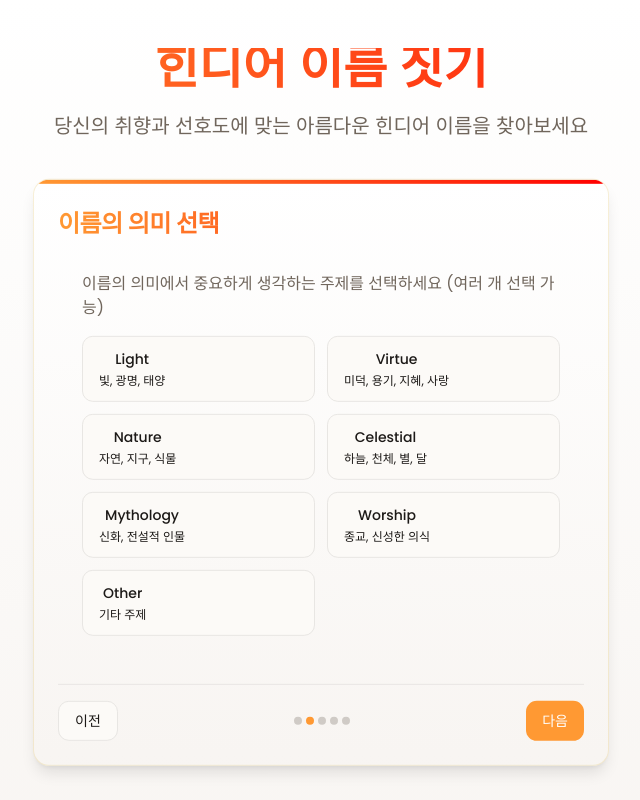
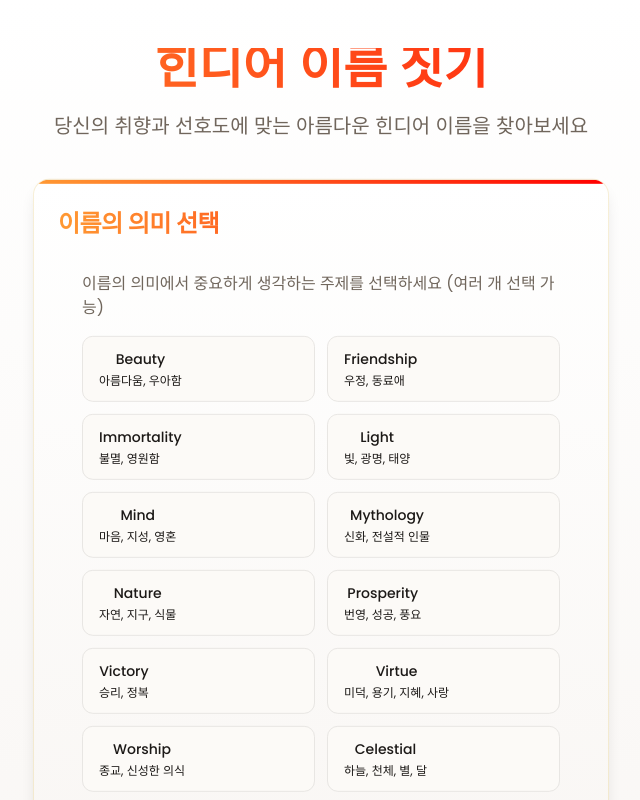
Before and after one commit to joonbeom02/hindi-name-oracle, a React (Vite) app: page / in a window 1280 px wide. Both pictures are taken after a click on the button "다음". Shown: the top 800 px of the page, without its empty margins (319-959 px from the left). Built offline with nearby package versions, Linux system fonts and the light colour scheme.

Commit message:
Fix: Display meaning themes
Reflect the meaning themes in the UI.

```diff
--- a/src/components/NameCard.tsx
+++ b/src/components/NameCard.tsx
@@ -2,7 +2,7 @@
 import React, { useState } from 'react';
 import { Card, CardContent, CardDescription, CardFooter, CardHeader, CardTitle } from "@/components/ui/card";
 import { Button } from "@/components/ui/button";
-import { HindiName } from '@/types';
+import { HindiName, MeaningTheme } from '@/types';
 import { Heart } from 'lucide-react';
 import { useToast } from "@/hooks/use-toast";
 
--- a/src/components/NameQuiz.tsx
+++ b/src/components/NameQuiz.tsx
@@ -1,4 +1,3 @@
-
 import React, { useState } from 'react';
 import { Button } from "@/components/ui/button";
 import { Card, CardContent, CardHeader, CardTitle } from "@/components/ui/card";
@@ -7,6 +6,7 @@ import { Label } from "@/components/ui/label";
 import { Separator } from "@/components/ui/separator";
 import { MeaningTheme, PhoneticSimplicity, QuizAnswers, Gender, Usage } from '@/types';
 import { useToast } from "@/hooks/use-toast";
+import { meaningThemes, themeDescriptions } from '@/data/constants';
 
 type NameQuizProps = {
   onComplete: (answers: QuizAnswers) => void;
@@ -104,7 +104,7 @@ const NameQuiz: React.FC<NameQuizProps> = ({ onComplete }) => {
             <CardContent className="pt-6">
               <p className="mb-4 text-muted-foreground">이름의 의미에서 중요하게 생각하는 주제를 선택하세요 (여러 개 선택 가능)</p>
               <div className="grid grid-cols-2 gap-3">
-                {(['Light', 'Virtue', 'Nature', 'Celestial', 'Mythology', 'Worship', 'Other'] as MeaningTheme[]).map((theme) => (
+                {meaningThemes.map((theme) => (
                   <Button
                     key={theme}
                     variant={answers.meaningTheme.includes(theme) ? "default" : "outline"}
@@ -114,13 +114,7 @@ const NameQuiz: React.FC<NameQuizProps> = ({ onComplete }) => {
                     <div>
                       <div className="font-medium">{theme}</div>
                       <div className="text-xs text-left mt-1 font-normal">
-                        {theme === 'Light' && '빛, 광명, 태양'}
-                        {theme === 'Virtue' && '미덕, 용기, 지혜, 사랑'}
-                        {theme === 'Nature' && '자연, 지구, 식물'}
-                        {theme === 'Celestial' && '하늘, 천체, 별, 달'}
-                        {theme === 'Mythology' && '신화, 전설적 인물'}
-                        {theme === 'Worship' && '종교, 신성한 의식'}
-                        {theme === 'Other' && '기타 주제'}
+                        {themeDescriptions[theme]}
                       </div>
                     </div>
                   </Button>
--- /dev/null
+++ b/src/data/constants.ts
@@ -0,0 +1,35 @@
+
+import { MeaningTheme, PhoneticSimplicity } from '@/types';
+
+export const meaningThemes: MeaningTheme[] = [
+  "Beauty",
+  "Friendship",
+  "Immortality",
+  "Light",
+  "Mind",
+  "Mythology",
+  "Nature",
+  "Prosperity",
+  "Victory",
+  "Virtue",
+  "Worship",
+  "Celestial",
+  "Other"
+];
+
+// 사용자에게 보여줄 테마 설명
+export const themeDescriptions: Record<MeaningTheme, string> = {
+  "Light": '빛, 광명, 태양',
+  "Virtue": '미덕, 용기, 지혜, 사랑',
+  "Nature": '자연, 지구, 식물',
+  "Celestial": '하늘, 천체, 별, 달',
+  "Mythology": '신화, 전설적 인물',
+  "Worship": '종교, 신성한 의식',
+  "Beauty": '아름다움, 우아함',
+  "Friendship": '우정, 동료애',
+  "Immortality": '불멸, 영원함',
+  "Mind": '마음, 지성, 영혼',
+  "Prosperity": '번영, 성공, 풍요',
+  "Victory": '승리, 정복',
+  "Other": '기타 주제'
+};
```
